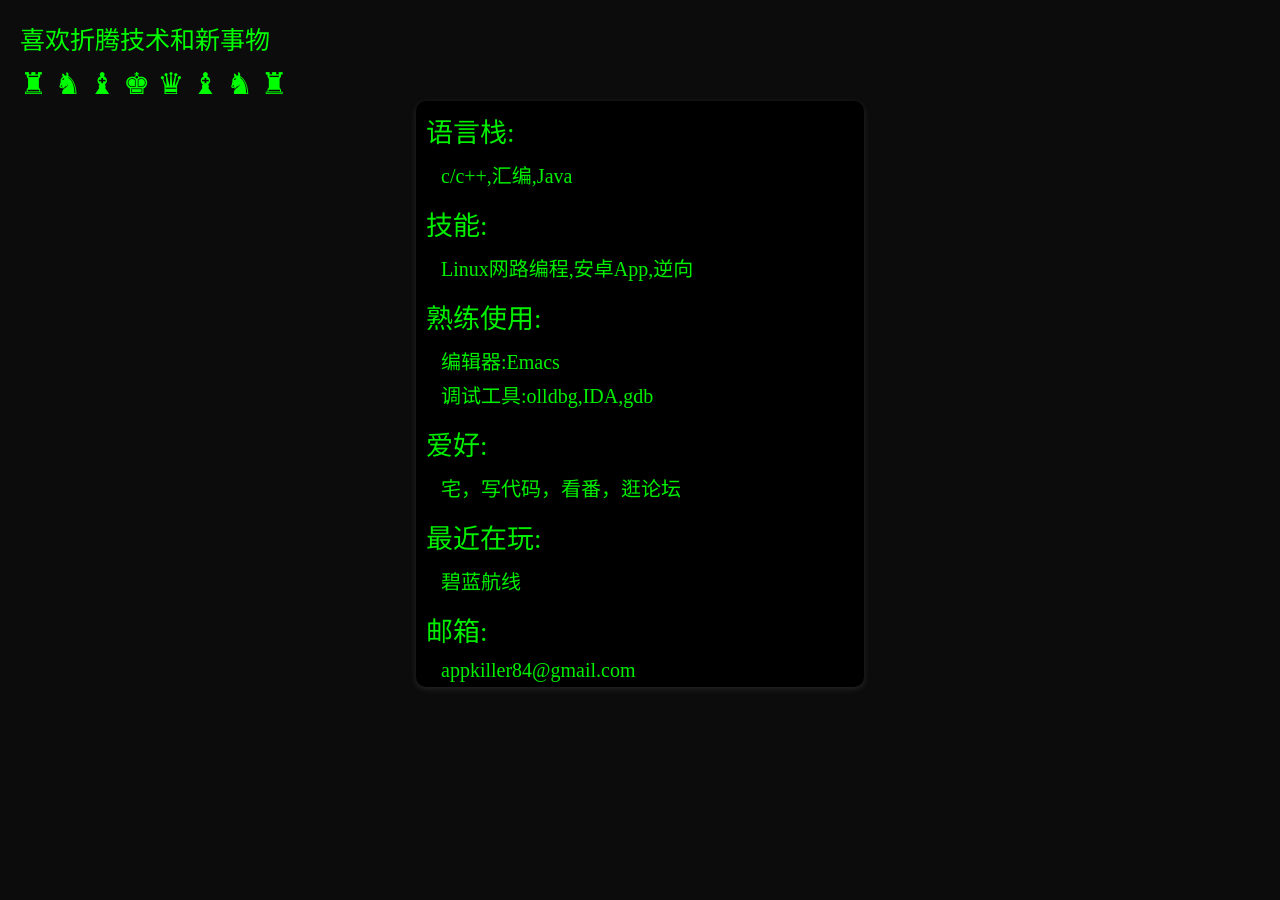
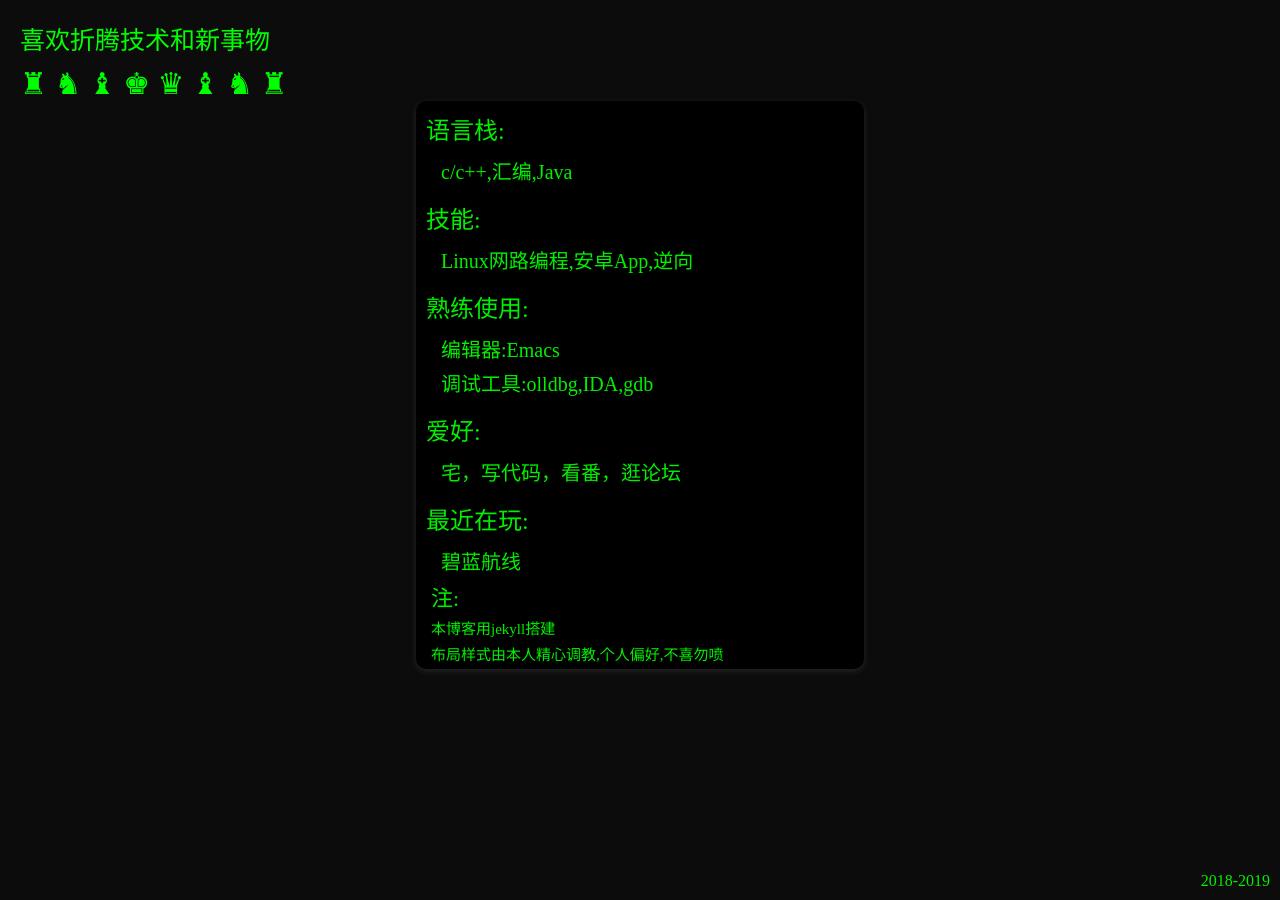
Before and after one commit to zzhwaxy/zzhwaxy.github.io, a Jekyll site: the page built from about.html, in a window 1280 px wide. Built offline with Jekyll 4.4.1, drawn with Linux system fonts in a browser that asks for light colours.

Commit message:
add tail

```diff
--- a/about.html
+++ b/about.html
@@ -44,10 +44,16 @@ title: About
     <div class="box-content">
         碧蓝航线
     </div>
-    <div class="box-tilte">
-        邮箱:
+    <div class="box-tail">
+        注:
     </div>
-    <div class="box-content">
-        appkiller84@gmail.com
+    <div class="content-tail">
+        本博客用jekyll搭建
+    </div>
+    <div class="content-tail">
+        布局样式由本人精心调教,个人偏好,不喜勿喷
     </div>
 </div>
+<div class="tail">
+    2018-2019
+</div>
--- /dev/null
+++ b/styles/.#home.css
@@ -0,0 +1 @@
+zzhwaxy@MacBookPro.12604
--- a/styles/about.css
+++ b/styles/about.css
@@ -43,13 +43,25 @@ li {
     flex-direction: column;
 }
 .box-tilte {
-    font-size:27px;
+    font-size:24px;
     margin:10px;
     color: #00f000;
 }
 .box-content{
     font-size:20px;
     margin-left: 25px;
+    margin-bottom: 5px;
+    color: #00f000;
+}
+.box-tail{
+    font-size:22px;
+    margin-left: 15px;
+    margin-bottom: 5px;
+    color: #00f000;
+}
+.content-tail{
+    font-size:15px;
+    margin-left: 15px;
     margin-bottom: 5px;
     color: #00f000;
 }
@@ -60,6 +72,13 @@ li {
     font-size: 25px;
 }
 
+.tail {
+    position:absolute;
+    bottom:10px;
+    right: 10px;
+    font-size: 16px;
+    color:#00f000;
+}
 .topbar-chess {
     font-size: 30px;
     margin-left: 20px;
```
Also changed, not shown: styles/home.css (+6 -1 lines).
